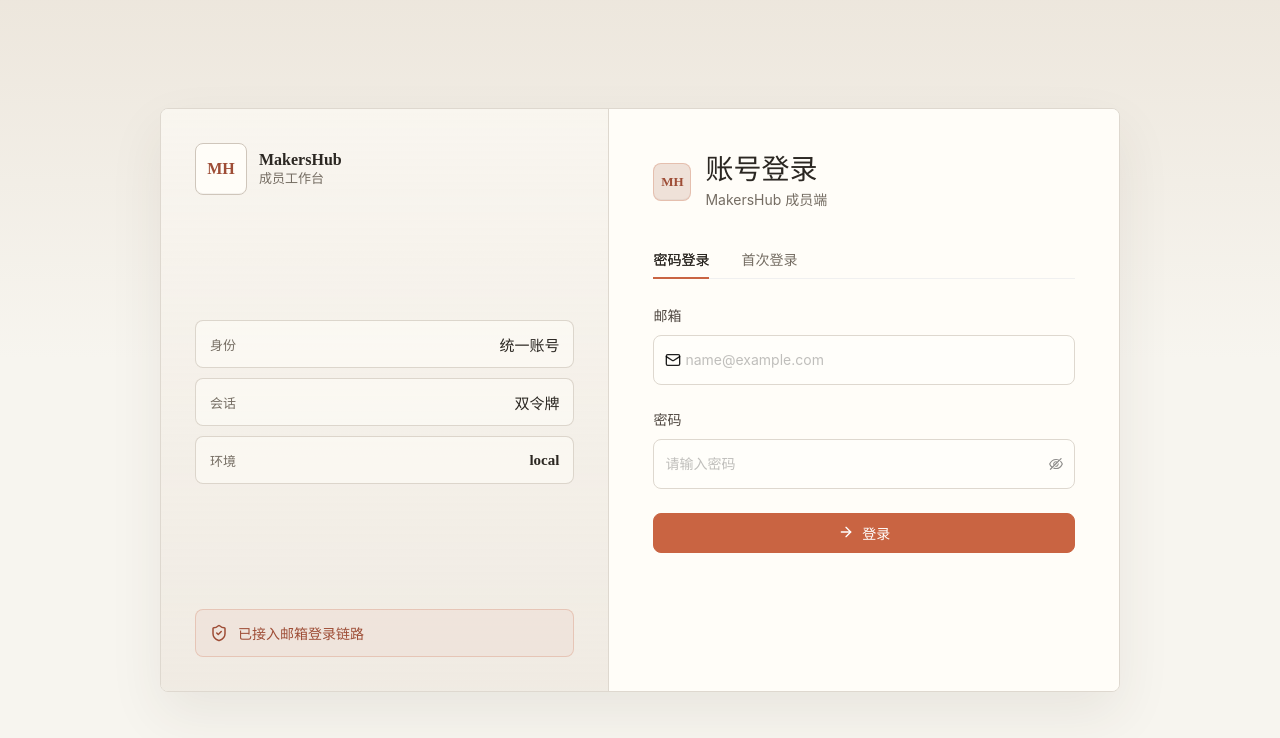
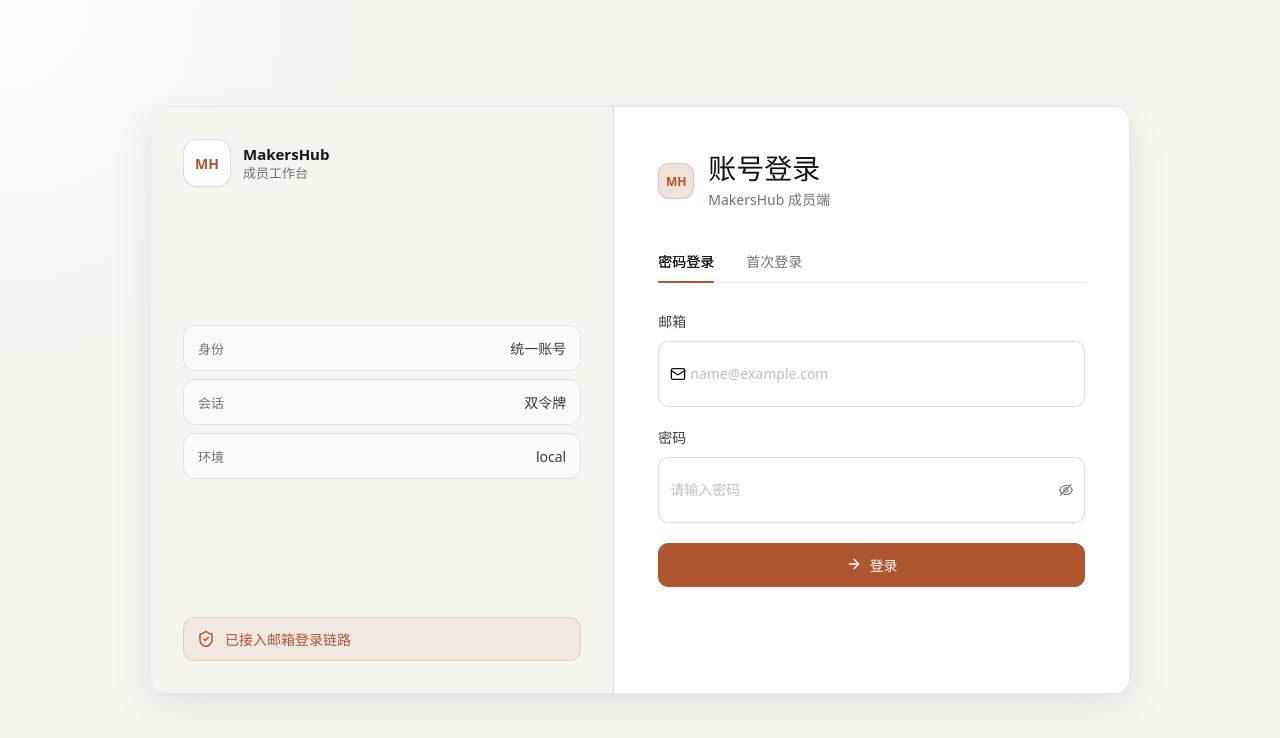
Before and after one commit to RayFlows/makershub, a React (Vite) app in the folder apps/web/: page / in a window 1280 px wide. Shown: the top 738 px of the page. Built offline with nearby package versions, Linux system fonts and the light colour scheme; no server answers.

Commit message:
style: tune web ui to claude design tokens

```diff
--- a/apps/web/src/App.tsx
+++ b/apps/web/src/App.tsx
@@ -182,14 +182,43 @@ function App() {
     <ConfigProvider
       theme={{
         token: {
-          colorPrimary: "#c96442",
-          colorInfo: "#c96442",
-          colorSuccess: "#7c6f58",
+          colorBgBase: "#FAF9F5",
+          colorBgContainer: "#FFFFFF",
+          colorText: "#141413",
+          colorTextSecondary: "#3D3D3A",
+          colorTextTertiary: "#73726C",
+          colorBorder: "rgba(31, 30, 29, 0.15)",
+          colorBorderSecondary: "rgba(31, 30, 29, 0.1)",
+          colorPrimary: "#ae5630",
+          colorInfo: "#ae5630",
+          colorSuccess: "#437426",
           colorWarning: "#b8843a",
-          colorError: "#b55348",
-          borderRadius: 6,
+          colorError: "#a73d39",
+          borderRadius: 10,
+          borderRadiusLG: 16,
+          borderRadiusSM: 8,
+          controlHeight: 44,
+          controlHeightSM: 36,
+          fontSize: 14,
+          fontSizeHeading1: 28,
           fontFamily:
-            "Inter, ui-sans-serif, system-ui, -apple-system, BlinkMacSystemFont, 'Segoe UI', sans-serif",
+            "'Anthropic Sans', ui-sans-serif, system-ui, -apple-system, BlinkMacSystemFont, 'Segoe UI', 'Noto Sans SC', 'Microsoft YaHei', sans-serif",
+        },
+        components: {
+          Button: {
+            borderRadius: 10,
+            controlHeight: 44,
+            fontWeight: 500,
+            primaryShadow: "none",
+          },
+          Input: {
+            borderRadius: 10,
+            controlHeight: 44,
+          },
+          Tabs: {
+            horizontalItemPadding: "10px 0",
+            titleFontSize: 14,
+          },
         },
       }}
     >
--- a/apps/web/src/styles.css
+++ b/apps/web/src/styles.css
@@ -1,23 +1,30 @@
 :root {
-  --mh-bg: #f7f5ef;
-  --mh-paper: #fffdf8;
-  --mh-rail: #f0ebe3;
-  --mh-rail-strong: #e8dfd3;
-  --mh-surface: #faf8f2;
-  --mh-ink: #2b2722;
-  --mh-ink-soft: #4f4740;
-  --mh-muted: #756d63;
-  --mh-line: #ded8cf;
-  --mh-line-strong: #cfc6bb;
-  --mh-accent: #c96442;
-  --mh-accent-dark: #9e4d36;
-  --mh-accent-soft: #efe1d8;
-  --mh-danger: #b55348;
-  --mh-shadow: 0 22px 54px rgba(59, 47, 38, 0.08);
+  --mh-bg: #f5f4ed;
+  --mh-bg-soft: #faf9f5;
+  --mh-paper: #ffffff;
+  --mh-rail: #f0eee7;
+  --mh-ink: #141413;
+  --mh-ink-soft: #3d3d3a;
+  --mh-muted: #73726c;
+  --mh-line: rgba(31, 30, 29, 0.15);
+  --mh-line-soft: rgba(31, 30, 29, 0.1);
+  --mh-accent: #ae5630;
+  --mh-accent-hover: #c4633a;
+  --mh-accent-soft: #efe3dc;
+  --mh-success: #437426;
+  --mh-warning: #a87829;
+  --mh-danger: #a73d39;
+  --mh-radius-sm: 8px;
+  --mh-radius-md: 10px;
+  --mh-radius-lg: 16px;
+  --mh-shadow: 0 4px 20px rgba(31, 30, 29, 0.035), 0 18px 48px rgba(31, 30, 29, 0.055);
+  --mh-font-sans: "Anthropic Sans", ui-sans-serif, system-ui, -apple-system, BlinkMacSystemFont, "Segoe UI", "Noto Sans SC", "Microsoft YaHei", sans-serif;
   color: var(--mh-ink);
   background: var(--mh-bg);
+  font-family: var(--mh-font-sans);
   font-synthesis: none;
   text-rendering: optimizeLegibility;
+  -webkit-font-smoothing: antialiased;
 }
 
 * {
@@ -28,12 +35,14 @@ body {
   margin: 0;
   color: var(--mh-ink);
   background:
-    linear-gradient(180deg, rgba(223, 211, 196, 0.42), rgba(247, 245, 239, 0) 360px),
+    radial-gradient(circle at top left, rgba(255, 255, 255, 0.78), rgba(255, 255, 255, 0) 360px),
     var(--mh-bg);
+  font-family: var(--mh-font-sans);
 }
 
 button,
-input {
+input,
+textarea {
   letter-spacing: 0;
 }
 
@@ -51,19 +60,19 @@ input {
 }
 
 .auth-card {
-  width: min(960px, 100%);
-  min-height: 584px;
+  width: min(980px, 100%);
+  min-height: 588px;
   display: grid;
-  grid-template-columns: minmax(300px, 0.88fr) minmax(380px, 1fr);
+  grid-template-columns: minmax(310px, 0.9fr) minmax(380px, 1fr);
   overflow: hidden;
-  border: 1px solid var(--mh-line);
-  border-radius: 8px;
+  border: 1px solid var(--mh-line-soft);
+  border-radius: var(--mh-radius-lg);
   background: var(--mh-paper);
   box-shadow: var(--mh-shadow);
 }
 
 .auth-card.single {
-  width: min(486px, 100%);
+  width: min(492px, 100%);
   min-height: 0;
   display: block;
 }
@@ -72,12 +81,10 @@ input {
   display: flex;
   flex-direction: column;
   justify-content: space-between;
-  padding: 34px;
+  padding: 32px;
   color: var(--mh-ink);
-  background:
-    linear-gradient(180deg, rgba(255, 253, 248, 0.58), rgba(240, 235, 227, 0.88)),
-    var(--mh-rail);
-  border-right: 1px solid var(--mh-line);
+  background: var(--mh-bg);
+  border-right: 1px solid var(--mh-line-soft);
 }
 
 .brand-lockup,
@@ -100,6 +107,8 @@ input {
 .brand strong {
   display: block;
   color: var(--mh-ink);
+  font-size: 15px;
+  font-weight: 600;
   line-height: 20px;
 }
 
@@ -108,48 +117,51 @@ input {
   display: block;
   color: var(--mh-muted);
   font-size: 13px;
+  font-weight: 400;
   line-height: 18px;
 }
 
 .auth-mark {
-  width: 52px;
-  height: 52px;
+  width: 48px;
+  height: 48px;
   display: flex;
   flex: none;
   align-items: center;
   justify-content: center;
-  border: 1px solid var(--mh-line-strong);
-  border-radius: 8px;
+  border: 1px solid var(--mh-line);
+  border-radius: 14px;
   background: var(--mh-paper);
-  color: var(--mh-accent-dark);
-  font-weight: 800;
+  color: var(--mh-accent);
+  font-size: 14px;
+  font-weight: 600;
   letter-spacing: 0;
-  box-shadow: inset 0 -1px 0 rgba(59, 47, 38, 0.05);
+  box-shadow: 0 1px 0 rgba(31, 30, 29, 0.04);
 }
 
 .auth-mark.small {
-  width: 38px;
-  height: 38px;
-  border-color: rgba(201, 100, 66, 0.28);
+  width: 36px;
+  height: 36px;
+  border-radius: 11px;
+  border-color: rgba(174, 86, 48, 0.22);
   background: var(--mh-accent-soft);
-  color: var(--mh-accent-dark);
-  font-size: 13px;
+  color: var(--mh-accent);
+  font-size: 12px;
 }
 
 .context-stack {
   display: grid;
-  gap: 10px;
+  gap: 8px;
 }
 
 .context-row {
   display: flex;
   align-items: center;
   justify-content: space-between;
-  min-height: 48px;
+  min-height: 46px;
   padding: 0 14px;
-  border: 1px solid rgba(207, 198, 187, 0.7);
-  border-radius: 8px;
-  background: rgba(255, 253, 248, 0.58);
+  border: 1px solid var(--mh-line-soft);
+  border-radius: 12px;
+  background: rgba(255, 255, 255, 0.52);
 }
 
 .context-row span {
@@ -158,19 +170,21 @@ input {
 }
 
 .context-row strong {
-  color: var(--mh-ink);
-  font-size: 15px;
+  color: var(--mh-ink-soft);
+  font-size: 14px;
+  font-weight: 500;
 }
 
 .context-footer {
   display: flex;
   align-items: center;
   gap: 10px;
-  padding: 13px 14px;
-  border: 1px solid rgba(201, 100, 66, 0.24);
-  border-radius: 8px;
-  color: var(--mh-accent-dark);
-  background: rgba(239, 225, 216, 0.72);
+  min-height: 44px;
+  padding: 11px 13px;
+  border: 1px solid rgba(174, 86, 48, 0.18);
+  border-radius: 12px;
+  color: var(--mh-accent);
+  background: rgba(239, 227, 220, 0.66);
   font-size: 14px;
 }
 
@@ -180,7 +194,7 @@ input {
 }
 
 .auth-card.single .auth-panel {
-  padding: 38px;
+  padding: 40px;
 }
 
 .auth-heading {
@@ -189,10 +203,11 @@ input {
 }
 
 .auth-heading.compact h1 {
-  margin: 0 0 2px;
+  margin: 0 0 3px;
   color: var(--mh-ink);
   font-size: 28px;
-  line-height: 1.2;
+  font-weight: 600;
+  line-height: 1.22;
 }
 
 .auth-panel .ant-typography-secondary {
@@ -200,35 +215,41 @@ input {
 }
 
 .auth-panel .ant-tabs-nav {
-  margin-bottom: 26px;
+  margin-bottom: 28px;
 }
 
 .auth-panel .ant-tabs-tab {
-  padding: 8px 0;
   color: var(--mh-muted);
 }
 
 .auth-panel .ant-tabs-tab-active .ant-tabs-tab-btn {
   color: var(--mh-ink) !important;
-  font-weight: 700;
+  font-weight: 600;
 }
 
 .auth-panel .ant-tabs-ink-bar {
+  height: 2px;
+  border-radius: 999px;
   background: var(--mh-accent);
+}
+
+.auth-panel .ant-form-item {
+  margin-bottom: 20px;
 }
 
 .auth-panel .ant-form-item-label > label {
   color: var(--mh-ink-soft);
-  font-weight: 650;
+  font-size: 14px;
+  font-weight: 500;
 }
 
 .auth-panel .ant-input-affix-wrapper,
 .auth-panel .ant-input,
 .auth-panel .ant-input-password {
-  min-height: 40px;
+  min-height: 44px;
   border-color: var(--mh-line);
-  border-radius: 8px;
-  background: #fffefa;
+  border-radius: var(--mh-radius-md);
+  background: var(--mh-paper);
 }
 
 .auth-panel .ant-input-affix-wrapper:hover,
@@ -236,14 +257,23 @@ input {
 .auth-panel .ant-input-password:hover,
 .auth-panel .ant-input-affix-wrapper-focused,
 .auth-panel .ant-input:focus {
-  border-color: rgba(201, 100, 66, 0.58);
-  box-shadow: 0 0 0 3px rgba(201, 100, 66, 0.1);
+  border-color: rgba(174, 86, 48, 0.45);
+  box-shadow: 0 0 0 3px rgba(174, 86, 48, 0.1);
 }
 
 .auth-panel .ant-btn {
-  height: 40px;
-  border-radius: 8px;
-  font-weight: 650;
+  min-height: 44px;
+  border-radius: var(--mh-radius-md);
+  font-weight: 500;
+  transition:
+    background-color 180ms ease,
+    border-color 180ms ease,
+    color 180ms ease,
+    transform 120ms ease;
+}
+
+.auth-panel .ant-btn:active {
+  transform: scale(0.98);
 }
 
 .auth-panel .ant-btn-primary {
@@ -253,34 +283,34 @@ input {
 }
 
 .auth-panel .ant-btn-primary:hover {
-  border-color: var(--mh-accent-dark) !important;
-  background: var(--mh-accent-dark) !important;
+  border-color: var(--mh-accent-hover) !important;
+  background: var(--mh-accent-hover) !important;
 }
 
 .auth-panel .ant-space-compact .ant-btn {
   border-color: var(--mh-line);
   color: var(--mh-ink-soft);
-  background: var(--mh-surface);
+  background: var(--mh-bg-soft);
 }
 
 .form-alert {
   margin-bottom: 18px;
-  border-radius: 8px;
+  border-radius: var(--mh-radius-md);
 }
 
 .app-shell {
   min-height: 100vh;
-  background: var(--mh-bg);
+  background: var(--mh-bg-soft);
 }
 
 .side-nav {
-  border-right: 1px solid var(--mh-line);
-  background: var(--mh-rail) !important;
+  border-right: 1px solid var(--mh-line-soft);
+  background: var(--mh-bg) !important;
 }
 
 .side-nav .brand {
-  height: 72px;
-  padding: 0 20px;
+  height: 70px;
+  padding: 0 18px;
   color: var(--mh-ink);
 }
 
@@ -288,24 +318,33 @@ input {
   border-inline-end: 0 !important;
   background: transparent !important;
   color: var(--mh-muted);
+  font-size: 14px;
 }
 
 .side-nav .ant-menu-item {
   height: 40px;
-  margin: 3px 12px;
-  border-radius: 8px;
+  margin: 2px 10px;
+  border-radius: var(--mh-radius-md);
   color: var(--mh-muted);
+  transition:
+    background-color 180ms ease,
+    color 180ms ease,
+    transform 120ms ease;
 }
 
 .side-nav .ant-menu-item:hover {
   color: var(--mh-ink) !important;
-  background: rgba(255, 253, 248, 0.72) !important;
+  background: rgba(255, 255, 255, 0.6) !important;
+}
+
+.side-nav .ant-menu-item:active {
+  transform: scale(0.99);
 }
 
 .side-nav .ant-menu-item-selected {
   color: var(--mh-ink) !important;
   background: var(--mh-paper) !important;
-  box-shadow: inset 0 0 0 1px rgba(222, 216, 207, 0.86);
+  box-shadow: inset 0 0 0 1px var(--mh-line-soft);
 }
 
 .side-nav .ant-menu-item svg {
@@ -313,39 +352,43 @@ input {
 }
 
 .top-bar {
-  height: 64px;
+  height: 62px;
   display: flex;
   align-items: center;
   justify-content: space-between;
   padding: 0 28px;
-  border-bottom: 1px solid var(--mh-line);
-  background: rgba(255, 253, 248, 0.82);
+  border-bottom: 1px solid var(--mh-line-soft);
+  background: rgba(250, 249, 245, 0.82);
   backdrop-filter: blur(12px);
 }
 
 .top-title {
   gap: 10px;
-  color: var(--mh-ink);
-  font-weight: 650;
+  color: var(--mh-ink-soft);
+  font-size: 14px;
+  font-weight: 500;
 }
 
 .top-bar .ant-btn {
+  min-height: 36px;
   border-color: var(--mh-line);
-  border-radius: 8px;
+  border-radius: var(--mh-radius-md);
   color: var(--mh-ink-soft);
   background: var(--mh-paper);
 }
 
 .channel-tag {
   margin-inline-end: 0;
-  border-color: rgba(201, 100, 66, 0.26);
+  border-color: rgba(174, 86, 48, 0.2);
   border-radius: 999px;
-  color: var(--mh-accent-dark);
-  background: rgba(239, 225, 216, 0.62);
-  font-weight: 650;
+  color: var(--mh-accent);
+  background: rgba(239, 227, 220, 0.68);
+  font-weight: 500;
 }
 
 .content {
+  width: min(1120px, 100%);
+  margin: 0 auto;
   padding: 32px;
 }
 
@@ -355,12 +398,12 @@ input {
   align-items: center;
   justify-content: space-between;
   gap: 18px;
-  margin-bottom: 22px;
+  margin-bottom: 18px;
   padding: 26px;
-  border: 1px solid var(--mh-line);
-  border-radius: 8px;
+  border: 1px solid var(--mh-line-soft);
+  border-radius: var(--mh-radius-lg);
   background: var(--mh-paper);
-  box-shadow: 0 14px 36px rgba(59, 47, 38, 0.06);
+  box-shadow: 0 4px 20px rgba(31, 30, 29, 0.035);
 }
 
 .profile-header {
@@ -371,14 +414,15 @@ input {
   flex: none;
   background: var(--mh-accent);
   color: #fffaf4;
-  box-shadow: 0 10px 26px rgba(201, 100, 66, 0.2);
+  box-shadow: 0 10px 24px rgba(174, 86, 48, 0.18);
 }
 
 .profile-header h1 {
   margin: 0 0 4px;
   color: var(--mh-ink);
-  font-size: 30px;
-  line-height: 1.2;
+  font-size: 28px;
+  font-weight: 600;
+  line-height: 1.22;
 }
 
 .profile-header .ant-typography-secondary {
@@ -388,63 +432,72 @@ input {
 .hero-status {
   flex: none;
   gap: 8px;
-  padding: 9px 13px;
-  border: 1px solid rgba(201, 100, 66, 0.24);
+  min-height: 36px;
+  padding: 8px 12px;
+  border: 1px solid rgba(174, 86, 48, 0.2);
   border-radius: 999px;
-  color: var(--mh-accent-dark);
-  background: rgba(239, 225, 216, 0.62);
-  font-weight: 650;
+  color: var(--mh-accent);
+  background: rgba(239, 227, 220, 0.68);
+  font-size: 14px;
+  font-weight: 500;
 }
 
 .status-grid,
 .work-grid {
   display: grid;
   grid-template-columns: repeat(3, minmax(0, 1fr));
-  gap: 16px;
+  gap: 14px;
 }
 
 .status-panel,
 .work-panel,
 .detail-band {
-  border: 1px solid var(--mh-line);
-  border-radius: 8px;
+  border: 1px solid var(--mh-line-soft);
+  border-radius: var(--mh-radius-lg);
   background: var(--mh-paper);
-  box-shadow: 0 12px 30px rgba(59, 47, 38, 0.045);
+  box-shadow: 0 4px 18px rgba(31, 30, 29, 0.028);
 }
 
 .status-panel {
-  min-height: 116px;
+  min-height: 112px;
   display: flex;
   flex-direction: column;
   justify-content: space-between;
-  padding: 20px;
-  border-top-width: 3px;
+  padding: 18px;
 }
 
 .status-panel span {
   color: var(--mh-muted);
-  font-size: 14px;
+  font-size: 13px;
 }
 
 .status-panel strong {
   color: var(--mh-ink);
   font-size: 22px;
+  font-weight: 600;
+  line-height: 1.25;
 }
 
 .accent-green {
-  border-top-color: var(--mh-accent);
+  box-shadow:
+    inset 0 3px 0 var(--mh-accent),
+    0 4px 18px rgba(31, 30, 29, 0.028);
 }
 
 .accent-gold {
-  border-top-color: #b8843a;
+  box-shadow:
+    inset 0 3px 0 var(--mh-warning),
+    0 4px 18px rgba(31, 30, 29, 0.028);
 }
 
 .accent-rose {
-  border-top-color: var(--mh-danger);
+  box-shadow:
+    inset 0 3px 0 var(--mh-danger),
+    0 4px 18px rgba(31, 30, 29, 0.028);
 }
 
 .detail-band {
-  margin: 18px 0;
+  margin: 16px 0;
   padding: 22px 24px;
 }
 
@@ -460,7 +513,8 @@ input {
   gap: 8px;
   margin-bottom: 14px;
   color: var(--mh-ink);
-  font-weight: 750;
+  font-size: 15px;
+  font-weight: 600;
 }
 
 .section-title svg {
@@ -468,7 +522,7 @@ input {
 }
 
 .work-panel {
-  min-height: 110px;
+  min-height: 108px;
   padding: 20px;
 }
 
@@ -487,9 +541,9 @@ input {
   }
 
   .auth-context {
-    min-height: 260px;
+    min-height: 258px;
     border-right: 0;
-    border-bottom: 1px solid var(--mh-line);
+    border-bottom: 1px solid var(--mh-line-soft);
   }
 }
 
```
